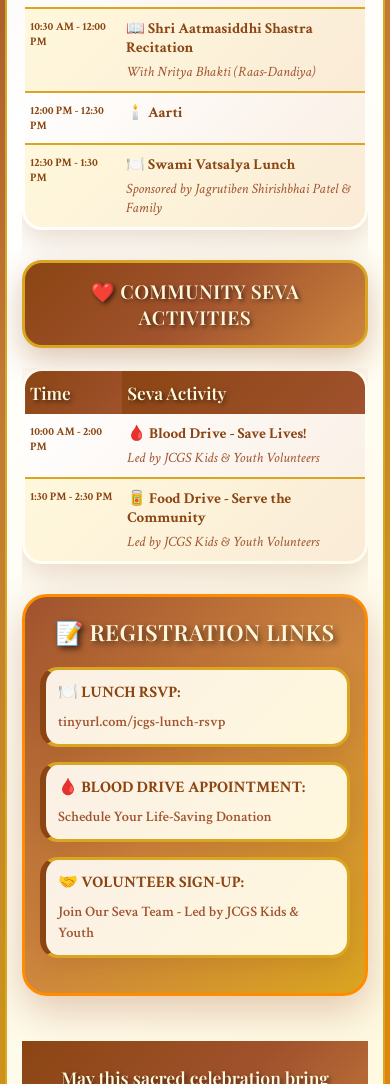
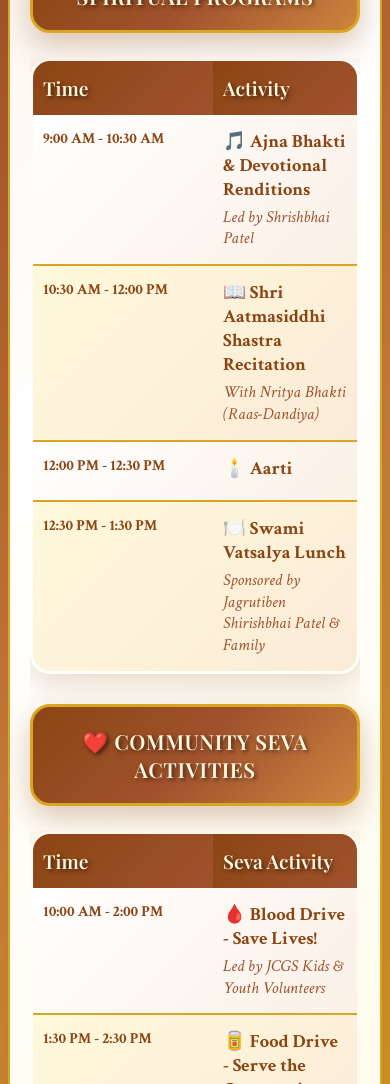
Before and after one commit to rsshah1/Param_Krupalu_Dev_Pratishtha_JCGS_2026, a plain HTML site: page index.html in a window 390 px wide. Shown: the part 916-2000 px from the top of the page. Drawn offline with nearby package versions, Linux system fonts and the light colour scheme.

Commit message:
Update index.html

```diff
--- a/index.html
+++ b/index.html
@@ -349,151 +349,168 @@
             }
 
             .greeting {
+                font-size: 1.2em;
+                margin-bottom: 15px;
+            }
+
+            .main-title {
+                font-size: 2em;
+                line-height: 1.4;
+            }
+
+            .header-section {
+                padding: 30px 20px;
+            }
+
+            .image-section {
+                height: 250px;
+            }
+
+            .date-venue {
+                padding: 25px 20px;
+                font-size: 1.2em;
+                line-height: 1.5;
+            }
+
+            .content {
+                padding: 25px 20px;
+            }
+
+            .invitation-message {
+                font-size: 1.2em;
+                padding: 25px 20px;
+                margin-bottom: 30px;
+            }
+
+            .section-title {
+                font-size: 1.4em;
+                padding: 25px 20px;
+                margin-bottom: 25px;
+            }
+
+            .program-table {
+                font-size: 1em;
+            }
+
+            .program-table th,
+            .program-table td {
+                padding: 16px 12px;
+            }
+
+            .time-col {
+                font-size: 1em;
+                width: 180px;
+                white-space: nowrap;
+            }
+
+            .activity-title {
+                font-size: 1.1em;
+                margin-bottom: 6px;
+                line-height: 1.3;
+            }
+
+            .activity-details {
+                font-size: 1em;
+                line-height: 1.3;
+            }
+
+            .registration-section {
+                padding: 25px 20px;
+                margin-bottom: 25px;
+            }
+
+            .registration-title {
+                font-size: 1.5em;
+                margin-bottom: 25px;
+            }
+
+            .link-item {
+                padding: 20px 16px;
+                margin: 18px 0;
+            }
+
+            .link-title {
+                font-size: 1.1em;
+                margin-bottom: 10px;
+            }
+
+            .link-url {
+                font-size: 1em;
+                word-break: break-word;
+            }
+
+            .footer {
+                padding: 30px 20px;
+                font-size: 1.2em;
+            }
+
+            .footer-message {
                 font-size: 1.1em;
                 margin-bottom: 15px;
             }
 
+            .footer-signature {
+                font-size: 1.1em;
+            }
+        }
+
+        @media (max-width: 480px) {
+            body {
+                padding: 8px;
+            }
+
             .main-title {
                 font-size: 1.8em;
-                line-height: 1.4;
             }
 
-            .header-section {
-                padding: 25px 15px;
-            }
-
-            .image-section {
-                height: 200px;
+            .greeting {
+                font-size: 1.1em;
             }
 
             .date-venue {
-                padding: 20px 15px;
                 font-size: 1.1em;
-                line-height: 1.5;
-            }
-
-            .content {
                 padding: 20px 15px;
             }
 
             .invitation-message {
                 font-size: 1.1em;
                 padding: 20px 15px;
-                margin-bottom: 25px;
             }
 
             .section-title {
                 font-size: 1.3em;
                 padding: 20px 15px;
-                margin-bottom: 20px;
-            }
-
-            .program-table {
-                font-size: 0.9em;
             }
 
             .program-table th,
             .program-table td {
-                padding: 12px 8px;
+                padding: 14px 10px;
             }
 
             .time-col {
-                font-size: 0.9em;
-                width: auto;
-                white-space: normal;
+                font-size: 0.95em;
+                width: 160px;
             }
 
             .activity-title {
-                font-size: 1em;
-                margin-bottom: 5px;
+                font-size: 1.05em;
+                line-height: 1.3;
             }
 
             .activity-details {
-                font-size: 0.9em;
-            }
-
-            .registration-section {
-                padding: 20px 15px;
-                margin-bottom: 20px;
-            }
-
-            .registration-title {
-                font-size: 1.4em;
-                margin-bottom: 20px;
-            }
-
-            .link-item {
-                padding: 15px;
-                margin: 15px 0;
-            }
-
-            .link-title {
-                font-size: 1em;
-                margin-bottom: 8px;
-            }
-
-            .link-url {
-                font-size: 0.9em;
-                word-break: break-word;
-            }
-
-            .footer {
-                padding: 25px 15px;
-                font-size: 1.1em;
-            }
-
-            .footer-message {
-                font-size: 1em;
-                margin-bottom: 12px;
-            }
-
-            .footer-signature {
-                font-size: 1em;
-            }
-        }
-
-        @media (max-width: 480px) {
-            body {
-                padding: 5px;
-            }
-
-            .main-title {
-                font-size: 1.6em;
-            }
-
-            .greeting {
-                font-size: 1em;
-            }
-
-            .date-venue {
-                font-size: 1em;
-            }
-
-            .invitation-message {
-                font-size: 1em;
-                padding: 15px 10px;
-            }
-
-            .section-title {
-                font-size: 1.2em;
-                padding: 15px 10px;
-            }
-
-            .program-table th,
-            .program-table td {
-                padding: 10px 5px;
-            }
-
-            .time-col {
-                font-size: 0.8em;
-            }
-
-            .activity-title {
                 font-size: 0.95em;
             }
 
             .link-item {
-                padding: 12px;
+                padding: 18px 15px;
+            }
+
+            .link-title {
+                font-size: 1.05em;
+            }
+
+            .link-url {
+                font-size: 0.95em;
             }
         }
     </style>
```
